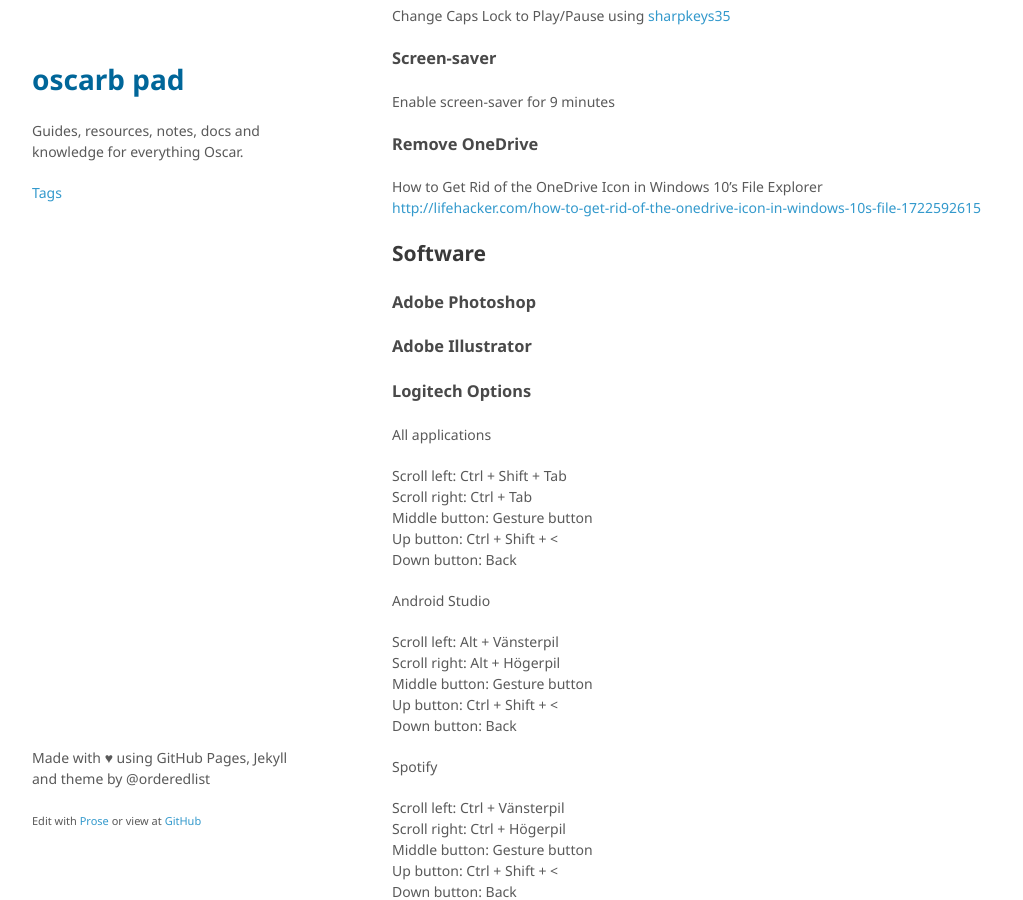
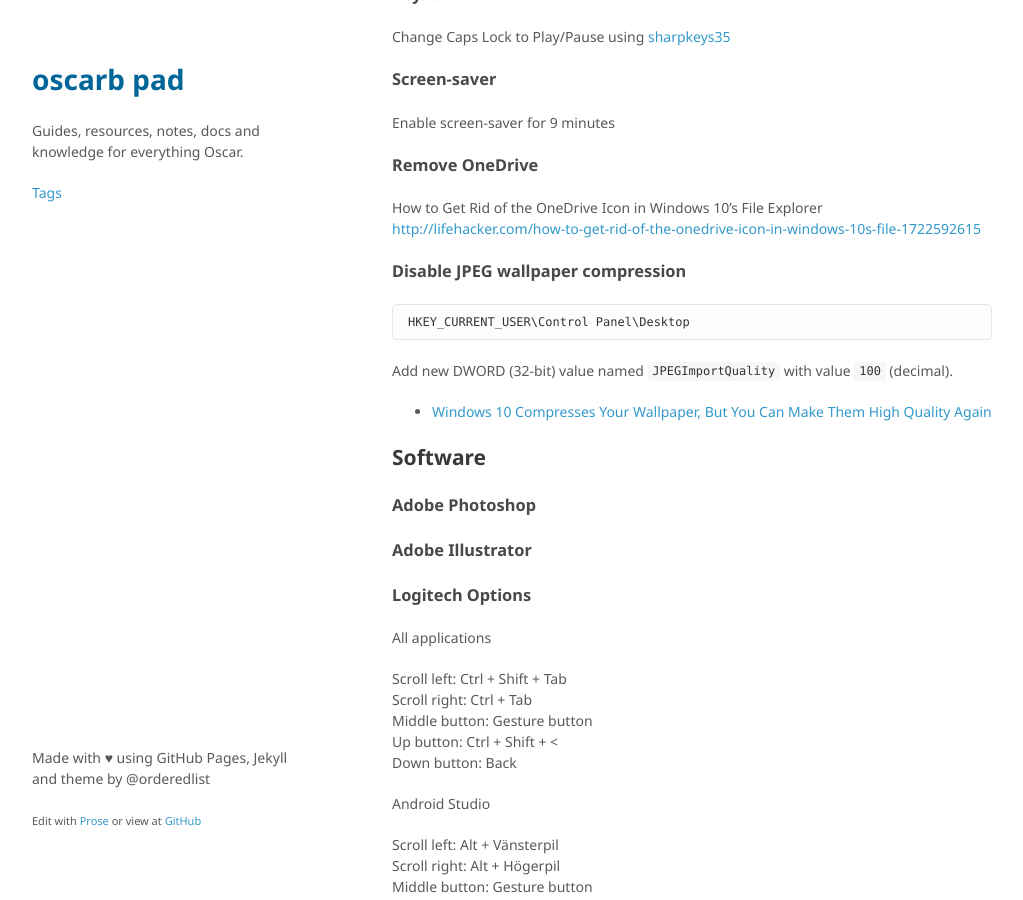
Before and after one commit to oscarb/pad, a Jekyll site: the page built from _docs/windows-10-essentials.md, in a window 1280 px wide and 900 px high, scrolled down 4132 px. Shown: the whole window, without its empty margins (128-1151 px from the left). Built offline with Jekyll 4.4.1, drawn with Linux system fonts in a browser that asks for light colours; some web fonts are replaced; some of the changed text lies outside the part shown.

Commit message:
Update windows-10-essentials.md

````diff
--- a/_docs/windows-10-essentials.md
+++ b/_docs/windows-10-essentials.md
@@ -145,6 +145,17 @@ Enable screen-saver for 9 minutes
 
 How to Get Rid of the OneDrive Icon in Windows 10's File Explorer
 http://lifehacker.com/how-to-get-rid-of-the-onedrive-icon-in-windows-10s-file-1722592615
+
+### Disable JPEG wallpaper compression
+
+```
+HKEY_CURRENT_USER\Control Panel\Desktop
+```
+
+Add new DWORD (32-bit) value named `JPEGImportQuality` with value `100` (decimal).
+
+* [Windows 10 Compresses Your Wallpaper, But You Can Make Them High Quality Again](https://www.howtogeek.com/277808/windows-10-compresses-your-wallpaper-but-you-can-make-them-high-quality-again/)
+
 
 Software
 --------
````
